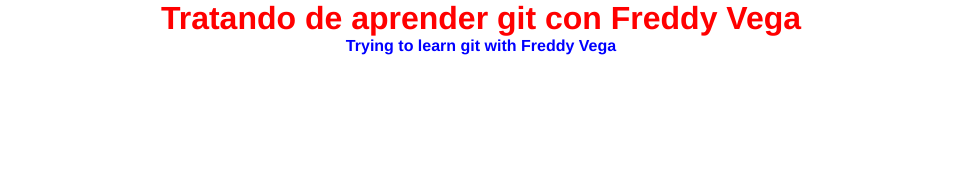
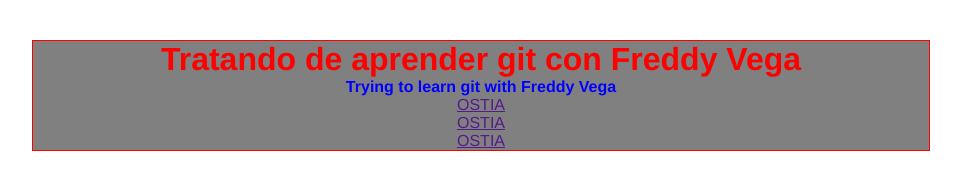
Before and after one commit to albertoalejandro10/HyperBlog, a plain HTML site: page index.html in a window 1280 px wide. Shown: the whole page, without its empty margins (159-1120 px from the left). Drawn offline with Linux system fonts and the light colour scheme.

Commit message:
Este es un commit al master del Index actualizado

```diff
--- a/css/styles.css
+++ b/css/styles.css
@@ -17,3 +17,20 @@ p{
     font-size:16px;
     font-weight: bold;
 }
+
+.container{
+    background: gray;
+    width: 70%;
+    margin: auto;
+    margin-top: 40px;
+    border: 1px solid red;
+}
+
+ul{
+    list-style: none;
+}
+
+li{
+    display: flex;
+    flex-direction: column;
+}
--- a/index.html
+++ b/index.html
@@ -6,9 +6,16 @@
     <link rel="stylesheet" href="./css/styles.css">
 </head>
 <body>
-    <div>
+    <div class="container">
         <h1>Tratando de aprender git con Freddy Vega</h1>
         <p>Trying to learn git with Freddy Vega</p>
+        <ul>
+            <li>
+                <a href="">OSTIA</a>
+                <a href="">OSTIA</a>
+                <a href="">OSTIA</a>
+            </li>
+        </ul>
     </div>
 </body>
 </html>
```
